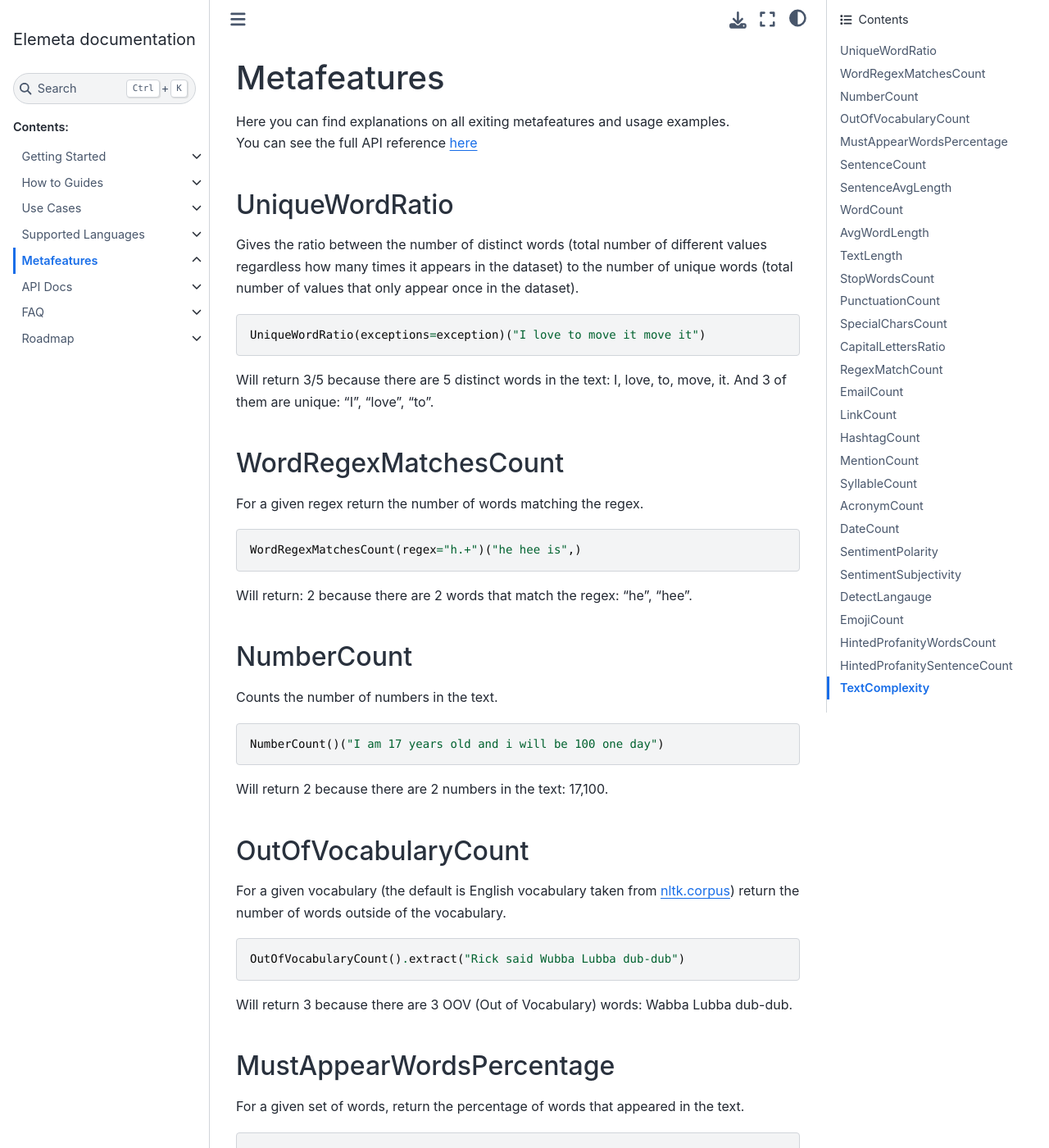
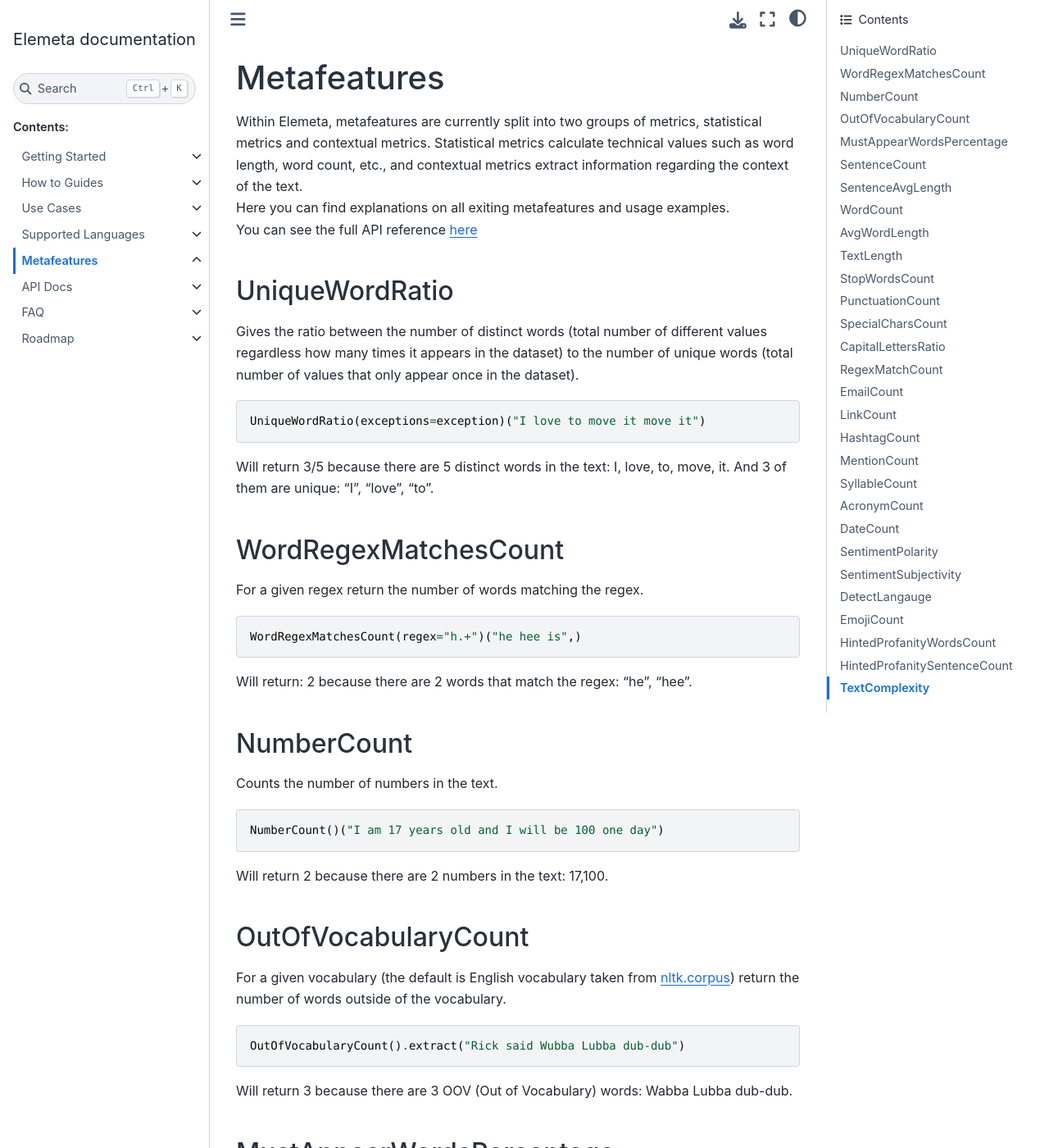
Before and after one commit to superwise-ai/elemeta, a Sphinx documentation site: the page built from docs/metafeatures.rst, in a window 1280 px wide and 1400 px high. Shown: the whole window at 82% size. Built offline with Sphinx 7.4.7 and the Sphinx Book theme 1.1.4, drawn with Linux system fonts in a browser that asks for light colours; some of the changed text lies outside the part shown.

Commit message:
chore(docs): rename quick_started.ipynb notebook and some docs improvements

```diff
--- a/docs/getting_started.rst
+++ b/docs/getting_started.rst
@@ -56,6 +56,7 @@
     metadata_extractor_runner = MetadataExtractorsRunner()
     metadata_extractor_runner.run("This is a text about how good life is :)")
 
+To quickly try Elemeta please use our `quickstart colab <https://colab.research.google.com/github/superwise-ai/elemeta/blob/main/docs/notebooks/quick_start.ipynb>`_
 
 .. toctree::
    :maxdepth: 1
--- a/docs/index.rst
+++ b/docs/index.rst
@@ -25,7 +25,7 @@
 
    <iframe src="https://superwise-elemeta.hf.space" frameborder="0" width="850" height="450"></iframe>
 
-To quickly try Elemeta please use our `quickstart colab <https://colab.research.google.com/github/superwise-ai/elemeta/blob/main/docs/notebooks/quick_started.ipynb>`_ or go to our `getting started section <https://docs.elemeta.ai/getting_started.html>`_
+To quickly try Elemeta please use our `quickstart colab <https://colab.research.google.com/github/superwise-ai/elemeta/blob/main/docs/notebooks/quick_start.ipynb>`_ or go to our `getting started section <https://docs.elemeta.ai/getting_started.html>`_
 
 .. toctree::
    :maxdepth: 1
--- a/docs/metafeatures.rst
+++ b/docs/metafeatures.rst
@@ -1,6 +1,7 @@
 ========================
 Metafeatures
 ========================
+| Within Elemeta, metafeatures are currently split into two groups of metrics, statistical metrics and contextual metrics. Statistical metrics calculate technical values such as word length, word count, etc., and contextual metrics extract information regarding the context of the text.
 | Here you can find explanations on all exiting metafeatures and usage examples.
 | You can see the full API reference `here <https://docs.elemeta.ai/elemeta.nlp.extractors.high_level.html>`_
 
@@ -33,7 +34,7 @@
 
 .. code-block:: python
 
-    NumberCount()("I am 17 years old and i will be 100 one day")
+    NumberCount()("I am 17 years old and I will be 100 one day")
 
 Will return 2
 because there are 2 numbers in the text: 17,100.
@@ -269,7 +270,7 @@
 
 .. code-block:: python
 
-    DetectLangauge()("I love cakes. its the best. almost like the rest")
+    DetectLangauge()("I love cakes. Its the best. Almost like the rest")
 
 Will return “en”.
 
@@ -289,7 +290,7 @@
 
 .. code-block:: python
 
-    HintedProfanityWordsCount()("fuck this sh!t,I want to fucking leave the country")
+    HintedProfanityWordsCount()("Fuck this sh!t. I want to fucking leave the country")
 
 Will return 3.
 
@@ -299,7 +300,7 @@
 
 .. code-block:: python
 
-    HintedProfanitySentenceCount()("fuck this sh!t, I want to fucking leave the country. but I am fine")
+    HintedProfanitySentenceCount()("Fuck this sh!t. I want to fucking leave the country, but I am fine")
 
 Will return 1.
 
```
Also changed, not shown: README.md (+1 -1 lines), docs/notebooks/quick_start.ipynb (renamed from docs/notebooks/quick_started.ipynb), 1 other file.
